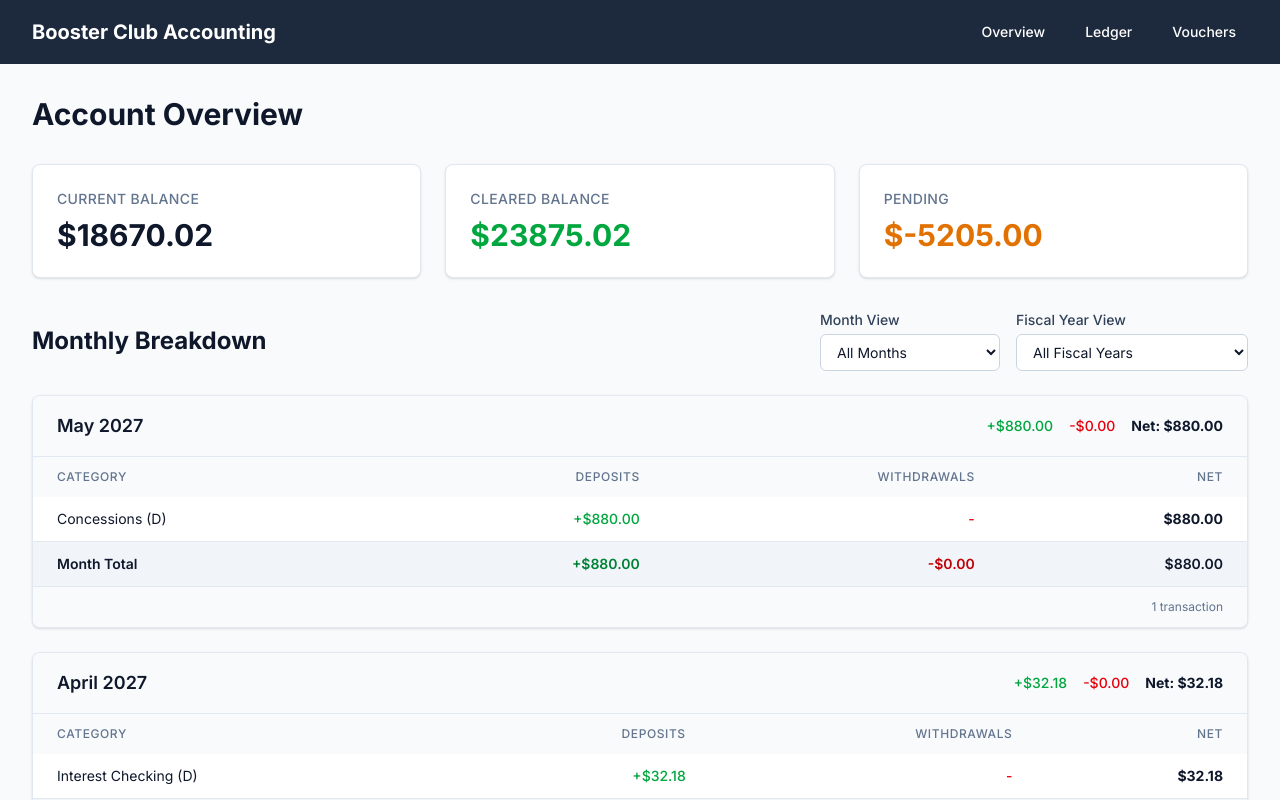
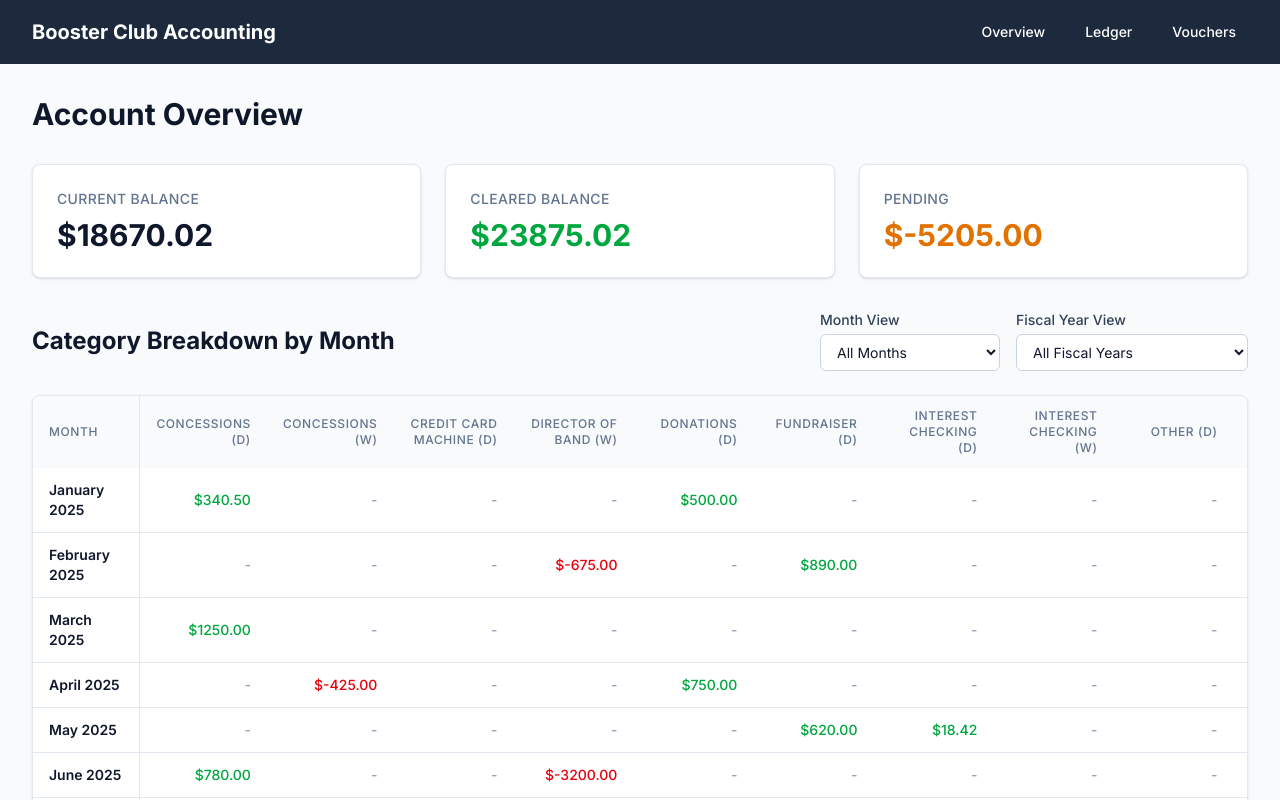
Before and after one commit to briana-bccagi/booster-accounting, a Next.js app: page / in a window 1280 px wide. Shown: the top 800 px of the page. Built offline with nearby package versions, Linux system fonts and the light colour scheme.

Commit message:
feat: pivot table overview with months as rows and categories as columns

```diff
--- a/app/actions.ts
+++ b/app/actions.ts
@@ -472,3 +472,85 @@ export async function getMonthlyBreakdown(filters?: MonthlyBreakdownFilters): Pr
     return b.monthIndex - a.monthIndex
   })
 }
+
+export interface PivotTableData {
+  monthLabels: string[]
+  categoryNames: string[]
+  values: Record<string, Record<string, number>> // monthLabel -> category -> net
+  monthTotals: Record<string, number>
+  categoryTotals: Record<string, number>
+  grandTotal: number
+}
+
+export async function getPivotTable(filters?: MonthlyBreakdownFilters): Promise<PivotTableData> {
+  const transactions = await getTransactions()
+
+  let filteredTransactions = transactions
+
+  if (filters?.year !== undefined && filters?.month !== undefined) {
+    filteredTransactions = transactions.filter((t) => {
+      const date = new Date(t.date)
+      return date.getFullYear() === filters.year && date.getMonth() === filters.month
+    })
+  } else if (filters?.fiscalYear !== undefined) {
+    const startDate = new Date(filters.fiscalYear, 5, 1)
+    const endDate = new Date(filters.fiscalYear + 1, 4, 31, 23, 59, 59)
+    filteredTransactions = transactions.filter((t) => {
+      const date = new Date(t.date)
+      return date >= startDate && date <= endDate
+    })
+  }
+
+  const monthMap = new Map<string, { label: string; year: number; monthIndex: number }>()
+  const categorySet = new Set<string>()
+  const values: Record<string, Record<string, number>> = {}
+  const monthTotals: Record<string, number> = {}
+  const categoryTotals: Record<string, number> = {}
+
+  for (const t of filteredTransactions) {
+    const date = new Date(t.date)
+    const year = date.getFullYear()
+    const monthIndex = date.getMonth()
+    const monthLabel = date.toLocaleDateString('en-US', { month: 'long', year: 'numeric' })
+    const monthKey = `${year}-${monthIndex}`
+
+    if (!monthMap.has(monthKey)) {
+      monthMap.set(monthKey, { label: monthLabel, year, monthIndex })
+      values[monthLabel] = {}
+      monthTotals[monthLabel] = 0
+    }
+
+    const cat = t.category as string
+    categorySet.add(cat)
+
+    if (!categoryTotals[cat]) categoryTotals[cat] = 0
+
+    const amount = Number(t.amount)
+    const signedAmount = t.type === 'DEPOSIT' ? amount : -amount
+
+    if (!values[monthLabel][cat]) values[monthLabel][cat] = 0
+    values[monthLabel][cat] += signedAmount
+    monthTotals[monthLabel] += signedAmount
+    categoryTotals[cat] += signedAmount
+  }
+
+  // Sort months chronologically
+  const sortedMonths = Array.from(monthMap.values()).sort((a, b) => {
+    if (a.year !== b.year) return a.year - b.year
+    return a.monthIndex - b.monthIndex
+  })
+
+  // Sort categories alphabetically for consistent columns
+  const sortedCategories = Array.from(categorySet).sort()
+
+  const grandTotal = Object.values(monthTotals).reduce((sum, v) => sum + v, 0)
+
+  return {
+    monthLabels: sortedMonths.map((m) => m.label),
+    categoryNames: sortedCategories,
+    values,
+    monthTotals,
+    categoryTotals,
+    grandTotal,
+  }
+}
--- a/app/page.tsx
+++ b/app/page.tsx
@@ -1,4 +1,4 @@
-import { getAccountOverview, getMonthlyBreakdown, getTransactions } from './actions'
+import { getAccountOverview, getPivotTable, getTransactions } from './actions'
 import DashboardFilters from './dashboard-filters'
 
 export const dynamic = 'force-dynamic'
@@ -23,7 +23,7 @@ export default async function DashboardPage({ searchParams }: PageProps) {
 
   const overview = await getAccountOverview(filters)
 
-  const monthlyBreakdown = await getMonthlyBreakdown(filters)
+  const pivot = await getPivotTable(filters)
 
   const allTransactions = await getTransactions()
 
@@ -58,7 +58,7 @@ export default async function DashboardPage({ searchParams }: PageProps) {
       value: String(fy),
     }))
 
-  let headingText = 'Monthly Breakdown'
+  let headingText = 'Category Breakdown by Month'
   let periodLabel = 'All Time'
   if (yearParam !== undefined && monthParam !== undefined) {
     const date = new Date(yearParam, monthParam)
@@ -68,6 +68,8 @@ export default async function DashboardPage({ searchParams }: PageProps) {
     headingText = `Fiscal Year ${fiscalYearParam}-${fiscalYearParam + 1} Breakdown (June - May)`
     periodLabel = `FY ${fiscalYearParam}-${fiscalYearParam + 1}`
   }
+
+  const hasData = pivot.monthLabels.length > 0
 
   return (
     <div className="space-y-8">
@@ -111,57 +113,89 @@ export default async function DashboardPage({ searchParams }: PageProps) {
           <DashboardFilters monthOptions={monthOptions} fiscalYearOptions={fiscalYearOptions} />
         </div>
 
-        {monthlyBreakdown.length === 0 ? (
+        {!hasData ? (
           <p className="text-slate-500">No transactions for the selected period.</p>
         ) : (
-          monthlyBreakdown.map((month) => (
-            <div key={month.monthLabel} className="bg-white rounded-lg shadow border border-slate-200 overflow-hidden">
-              <div className="px-6 py-4 border-b border-slate-200 bg-slate-50 flex justify-between items-center">
-                <h3 className="text-lg font-semibold text-slate-900">{month.monthLabel}</h3>
-                <div className="flex gap-4 text-sm">
-                  <span className="text-green-600 font-medium">+${month.totalDeposits.toFixed(2)}</span>
-                  <span className="text-red-600 font-medium">-${month.totalWithdrawals.toFixed(2)}</span>
-                  <span className={`font-bold ${month.net >= 0 ? 'text-slate-900' : 'text-red-700'}`}>
-                    Net: ${month.net.toFixed(2)}
-                  </span>
-                </div>
-              </div>
-
+          <div className="bg-white rounded-lg shadow border border-slate-200 overflow-hidden">
             <div className="overflow-x-auto">
-                <table className="w-full">
+              <table className="w-full min-w-[800px]">
                 <thead className="bg-slate-50">
                   <tr>
-                      <th className="px-6 py-3 text-left text-xs font-medium text-slate-500 uppercase tracking-wider">Category</th>
-                      <th className="px-6 py-3 text-right text-xs font-medium text-slate-500 uppercase tracking-wider">Deposits</th>
-                      <th className="px-6 py-3 text-right text-xs font-medium text-slate-500 uppercase tracking-wider">Withdrawals</th>
-                      <th className="px-6 py-3 text-right text-xs font-medium text-slate-500 uppercase tracking-wider">Net</th>
+                    <th className="px-4 py-3 text-left text-xs font-medium text-slate-500 uppercase tracking-wider sticky left-0 bg-slate-50 border-r border-slate-200">
+                      Month
+                    </th>
+                    {pivot.categoryNames.map((cat) => (
+                      <th
+                        key={cat}
+                        className="px-4 py-3 text-right text-xs font-medium text-slate-500 uppercase tracking-wider min-w-[120px]"
+                      >
+                        {cat}
+                      </th>
+                    ))}
+                    <th className="px-4 py-3 text-right text-xs font-bold text-slate-700 uppercase tracking-wider border-l border-slate-200 bg-slate-100 min-w-[120px]">
+                      Month Total
+                    </th>
                   </tr>
                 </thead>
                 <tbody className="divide-y divide-slate-200">
-                    {month.categories.map((cat) => (
-                      <tr key={cat.category} className="hover:bg-slate-50">
-                        <td className="px-6 py-3 text-sm text-slate-900">{cat.category}</td>
-                        <td className="px-6 py-3 text-sm text-right text-green-600 font-medium">
-                          {cat.deposits > 0 ? `+$${cat.deposits.toFixed(2)}` : '-'}
+                  {pivot.monthLabels.map((month) => (
+                    <tr key={month} className="hover:bg-slate-50">
+                      <td className="px-4 py-3 text-sm font-semibold text-slate-900 sticky left-0 bg-white border-r border-slate-200">
+                        {month}
                       </td>
-                        <td className="px-6 py-3 text-sm text-right text-red-600 font-medium">
-                          {cat.withdrawals > 0 ? `-$${cat.withdrawals.toFixed(2)}` : '-'}
+                      {pivot.categoryNames.map((cat) => {
+                        const val = pivot.values[month]?.[cat] ?? 0
+                        return (
+                          <td
+                            key={`${month}-${cat}`}
+                            className={`px-4 py-3 text-sm text-right font-medium ${
+                              val > 0
+                                ? 'text-green-600'
+                                : val < 0
+                                  ? 'text-red-600'
+                                  : 'text-slate-400'
+                            }`}
+                          >
+                            {val !== 0 ? `$${val.toFixed(2)}` : '-'}
                           </td>
-                        <td className={`px-6 py-3 text-sm text-right font-bold ${cat.net >= 0 ? 'text-slate-900' : 'text-red-700'}`}>
-                          ${cat.net.toFixed(2)}
+                        )
+                      })}
+                      <td
+                        className={`px-4 py-3 text-sm text-right font-bold border-l border-slate-200 bg-slate-50 ${
+                          pivot.monthTotals[month] >= 0 ? 'text-slate-900' : 'text-red-700'
+                        }`}
+                      >
+                        ${pivot.monthTotals[month].toFixed(2)}
                       </td>
                     </tr>
                   ))}
-                    <tr className="bg-slate-100 font-semibold">
-                      <td className="px-6 py-3 text-sm text-slate-900">Month Total</td>
-                      <td className="px-6 py-3 text-sm text-right text-green-700">
-                        +${month.totalDeposits.toFixed(2)}
+                  {/* Totals row */}
+                  <tr className="bg-slate-100 font-semibold border-t-2 border-slate-300">
+                    <td className="px-4 py-3 text-sm text-slate-900 sticky left-0 bg-slate-100 border-r border-slate-200">
+                      Category Total
                     </td>
-                      <td className="px-6 py-3 text-sm text-right text-red-700">
-                        -${month.totalWithdrawals.toFixed(2)}
+                    {pivot.categoryNames.map((cat) => (
+                      <td
+                        key={`total-${cat}`}
+                        className={`px-4 py-3 text-sm text-right font-bold ${
+                          pivot.categoryTotals[cat] > 0
+                            ? 'text-green-700'
+                            : pivot.categoryTotals[cat] < 0
+                              ? 'text-red-700'
+                              : 'text-slate-500'
+                        }`}
+                      >
+                        {pivot.categoryTotals[cat] !== 0
+                          ? `$${pivot.categoryTotals[cat].toFixed(2)}`
+                          : '-'}
                       </td>
-                      <td className={`px-6 py-3 text-sm text-right ${month.net >= 0 ? 'text-slate-900' : 'text-red-800'}`}>
-                        ${month.net.toFixed(2)}
+                    ))}
+                    <td
+                      className={`px-4 py-3 text-sm text-right font-bold border-l border-slate-200 ${
+                        pivot.grandTotal >= 0 ? 'text-slate-900' : 'text-red-800'
+                      }`}
+                    >
+                      ${pivot.grandTotal.toFixed(2)}
                     </td>
                   </tr>
                 </tbody>
@@ -169,10 +203,10 @@ export default async function DashboardPage({ searchParams }: PageProps) {
             </div>
 
             <div className="px-6 py-3 bg-slate-50 border-t border-slate-200 text-xs text-slate-500 text-right">
-                {month.transactionCount} transaction{month.transactionCount !== 1 ? 's' : ''}
+              {pivot.monthLabels.length} month{pivot.monthLabels.length !== 1 ? 's' : ''} ·{' '}
+              {pivot.categoryNames.length} categories
             </div>
           </div>
-          ))
         )}
       </div>
     </div>
```
Lines whose indentation alone changed are shown as unchanged.
